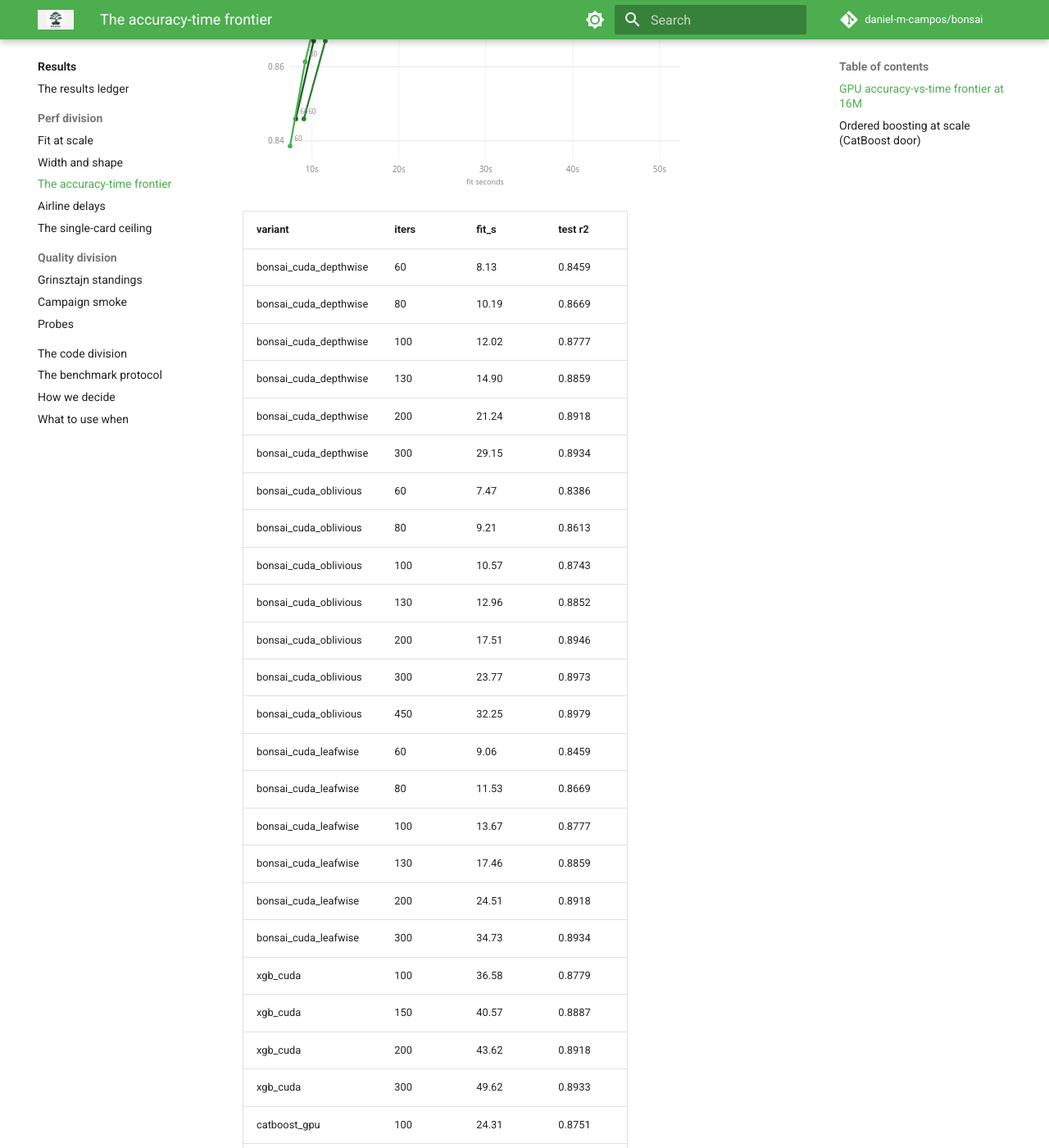
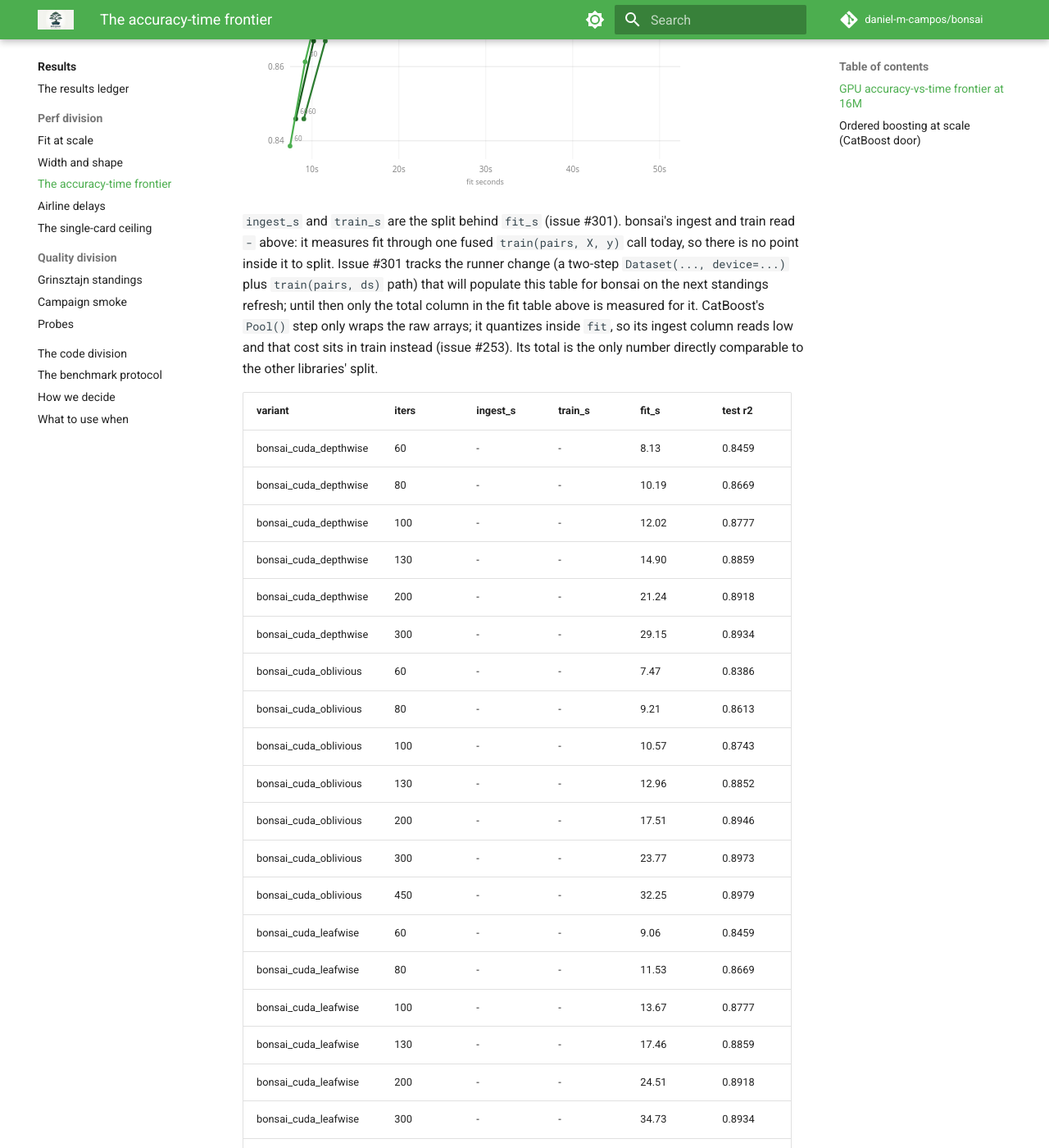
Before and after one commit to daniel-m-campos/bonsai, an MkDocs documentation site: the page built from docs/method/results/perf-frontier.md, in a window 1280 px wide and 1400 px high, scrolled down 420 px. Shown: the whole window at 82% size. Built offline with MkDocs 1.6.1 and Material for MkDocs 9.7.7, drawn with Linux system fonts in a browser that asks for light colours; comment, search, counter and statistics services are not loaded; some of the changed text lies outside the part shown.

Commit message:
docs(bench): report ingest, train, total
Perf tables now report ingest_s and train_s beside fit_s wherever
committed rows carry them (rows, width, frontier, airline standings).
bonsai's fused train() has no split yet and renders as the house `-`
marker rather than a zero; CatBoost's low ingest is captioned wherever
it appears (Pool() only wraps arrays, quantization happens in fit).
Division summaries name what the reference split shows instead of
just restating the total.

Wide matrices (rows, width) get a companion split table so the
existing fit table does not grow columns; the flat frontier table
gets ingest_s/train_s as two more columns since it was narrow already.

```diff
--- a/docs/method/results/perf-frontier.md
+++ b/docs/method/results/perf-frontier.md
@@ -6,40 +6,42 @@
 
 ![Accuracy vs fit time at 16M rows](../assets/gpu-pareto-16M.svg)
 
-| variant | iters | fit_s | test r2 |
-|---|---|---|---|
-| bonsai_cuda_depthwise | 60 | 8.13 | 0.8459 |
-| bonsai_cuda_depthwise | 80 | 10.19 | 0.8669 |
-| bonsai_cuda_depthwise | 100 | 12.02 | 0.8777 |
-| bonsai_cuda_depthwise | 130 | 14.90 | 0.8859 |
-| bonsai_cuda_depthwise | 200 | 21.24 | 0.8918 |
-| bonsai_cuda_depthwise | 300 | 29.15 | 0.8934 |
-| bonsai_cuda_oblivious | 60 | 7.47 | 0.8386 |
-| bonsai_cuda_oblivious | 80 | 9.21 | 0.8613 |
-| bonsai_cuda_oblivious | 100 | 10.57 | 0.8743 |
-| bonsai_cuda_oblivious | 130 | 12.96 | 0.8852 |
-| bonsai_cuda_oblivious | 200 | 17.51 | 0.8946 |
-| bonsai_cuda_oblivious | 300 | 23.77 | 0.8973 |
-| bonsai_cuda_oblivious | 450 | 32.25 | 0.8979 |
-| bonsai_cuda_leafwise | 60 | 9.06 | 0.8459 |
-| bonsai_cuda_leafwise | 80 | 11.53 | 0.8669 |
-| bonsai_cuda_leafwise | 100 | 13.67 | 0.8777 |
-| bonsai_cuda_leafwise | 130 | 17.46 | 0.8859 |
-| bonsai_cuda_leafwise | 200 | 24.51 | 0.8918 |
-| bonsai_cuda_leafwise | 300 | 34.73 | 0.8934 |
-| xgb_cuda | 100 | 36.58 | 0.8779 |
-| xgb_cuda | 150 | 40.57 | 0.8887 |
-| xgb_cuda | 200 | 43.62 | 0.8918 |
-| xgb_cuda | 300 | 49.62 | 0.8933 |
-| catboost_gpu | 100 | 24.31 | 0.8751 |
-| catboost_gpu | 150 | 28.56 | 0.8892 |
-| catboost_gpu | 200 | 32.51 | 0.8944 |
-| catboost_gpu | 300 | 40.36 | 0.8973 |
-| catboost_gpu | 450 | 51.59 | 0.8980 |
-| lgbm_cuda | 100 | 30.70 | 0.8847 |
-| lgbm_cuda | 150 | 37.38 | 0.8910 |
-| lgbm_cuda | 200 | 42.57 | 0.8924 |
-| lgbm_cuda | 300 | 52.38 | 0.8930 |
+`ingest_s` and `train_s` are the split behind `fit_s` (issue #301). bonsai's ingest and train read `-` above: it measures fit through one fused `train(pairs, X, y)` call today, so there is no point inside it to split. Issue #301 tracks the runner change (a two-step `Dataset(..., device=...)` plus `train(pairs, ds)` path) that will populate this table for bonsai on the next standings refresh; until then only the total column in the fit table above is measured for it. CatBoost's `Pool()` step only wraps the raw arrays; it quantizes inside `fit`, so its ingest column reads low and that cost sits in train instead (issue #253). Its total is the only number directly comparable to the other libraries' split.
+
+| variant | iters | ingest_s | train_s | fit_s | test r2 |
+|---|---|---|---|---|---|
+| bonsai_cuda_depthwise | 60 | - | - | 8.13 | 0.8459 |
+| bonsai_cuda_depthwise | 80 | - | - | 10.19 | 0.8669 |
+| bonsai_cuda_depthwise | 100 | - | - | 12.02 | 0.8777 |
+| bonsai_cuda_depthwise | 130 | - | - | 14.90 | 0.8859 |
+| bonsai_cuda_depthwise | 200 | - | - | 21.24 | 0.8918 |
+| bonsai_cuda_depthwise | 300 | - | - | 29.15 | 0.8934 |
+| bonsai_cuda_oblivious | 60 | - | - | 7.47 | 0.8386 |
+| bonsai_cuda_oblivious | 80 | - | - | 9.21 | 0.8613 |
+| bonsai_cuda_oblivious | 100 | - | - | 10.57 | 0.8743 |
+| bonsai_cuda_oblivious | 130 | - | - | 12.96 | 0.8852 |
+| bonsai_cuda_oblivious | 200 | - | - | 17.51 | 0.8946 |
+| bonsai_cuda_oblivious | 300 | - | - | 23.77 | 0.8973 |
+| bonsai_cuda_oblivious | 450 | - | - | 32.25 | 0.8979 |
+| bonsai_cuda_leafwise | 60 | - | - | 9.06 | 0.8459 |
+| bonsai_cuda_leafwise | 80 | - | - | 11.53 | 0.8669 |
+| bonsai_cuda_leafwise | 100 | - | - | 13.67 | 0.8777 |
+| bonsai_cuda_leafwise | 130 | - | - | 17.46 | 0.8859 |
+| bonsai_cuda_leafwise | 200 | - | - | 24.51 | 0.8918 |
+| bonsai_cuda_leafwise | 300 | - | - | 34.73 | 0.8934 |
+| xgb_cuda | 100 | 29.5 | 7.0 | 36.58 | 0.8779 |
+| xgb_cuda | 150 | 30.4 | 10.1 | 40.57 | 0.8887 |
+| xgb_cuda | 200 | 30.5 | 13.1 | 43.62 | 0.8918 |
+| xgb_cuda | 300 | 30.8 | 18.9 | 49.62 | 0.8933 |
+| catboost_gpu | 100 | 4.2 | 20.1 | 24.31 | 0.8751 |
+| catboost_gpu | 150 | 4.3 | 24.2 | 28.56 | 0.8892 |
+| catboost_gpu | 200 | 4.4 | 28.1 | 32.51 | 0.8944 |
+| catboost_gpu | 300 | 4.3 | 36.1 | 40.36 | 0.8973 |
+| catboost_gpu | 450 | 4.4 | 47.2 | 51.59 | 0.8980 |
+| lgbm_cuda | 100 | 15.1 | 15.6 | 30.70 | 0.8847 |
+| lgbm_cuda | 150 | 15.2 | 22.1 | 37.38 | 0.8910 |
+| lgbm_cuda | 200 | 14.9 | 27.7 | 42.57 | 0.8924 |
+| lgbm_cuda | 300 | 15.5 | 36.9 | 52.38 | 0.8930 |
 
 *Source: [`gpu-pareto-16M-2026-08.jsonl`](../../../benchmarks/results/gpu-pareto-16M-2026-08.jsonl). bonsai is first to every measured accuracy across the grid (terminal accuracies tie within the noise band) and its marginal round cost stays below CatBoost's on the same pod. Evidence: [benchmarks/gpu-pareto-16M-2026-07.md](../../../benchmarks/gpu-pareto-16M-2026-07.md). Measured at `77633a6` (2026-08-03, pod-NVIDIA-L40S).*
 
```
Also changed, not shown: README.md (+10 -1 lines), docs/method/results.md (+1 -1 lines), docs/method/results/perf-airline.md (+18 -0 lines), docs/method/results/perf-scale.md (+9 -0 lines), docs/method/results/perf-shape.md (+9 -0 lines), 1 other file.
